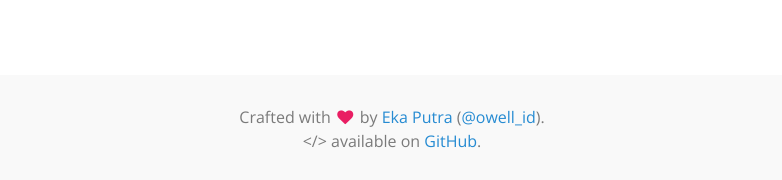
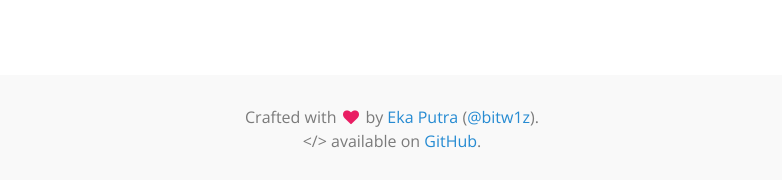
Before and after one commit to eputra/eputra.github.io, a Jekyll site: the page built from index.html, in a window 1280 px wide. Shown: the part 992-1172 px from the top of the page, without its empty margins (248-1030 px from the left). Built offline with Jekyll 4.4.1, drawn with Linux system fonts in a browser that asks for light colours; nearby versions of some CDN libraries; the list of posts is cut into pages by our own code.

Commit message:
Update default.html

```diff
--- a/_layouts/default.html
+++ b/_layouts/default.html
@@ -17,7 +17,7 @@
         </main>
       </div>
       <footer class="footer small">
-        Crafted with <i class ="fa fa-heart fa-fw" style="color:#e91e63"></i> by <a href="{{ site.baseurl }}/">Eka Putra</a> (<a href="https://twitter.com/owell_id">@owell_id</a>).<br>
+        Crafted with <i class ="fa fa-heart fa-fw" style="color:#e91e63"></i> by <a href="{{ site.baseurl }}/">Eka Putra</a> (<a href="https://twitter.com/bitw1z">@bitw1z</a>).<br>
         &lt;/&gt; available on <a href="https://github.com/eputra/eputra.github.io">GitHub</a>.
       </footer>
     </div>
```
